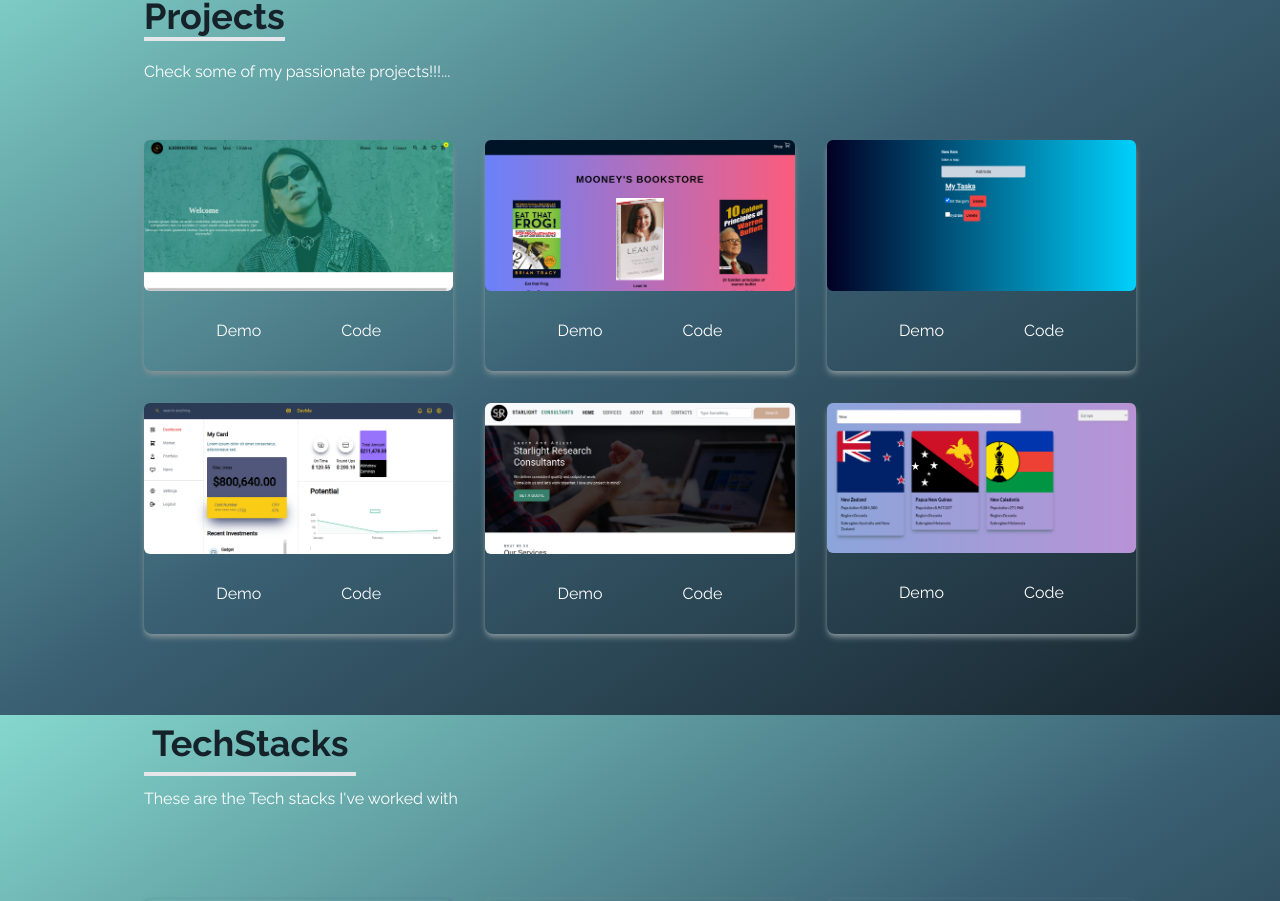
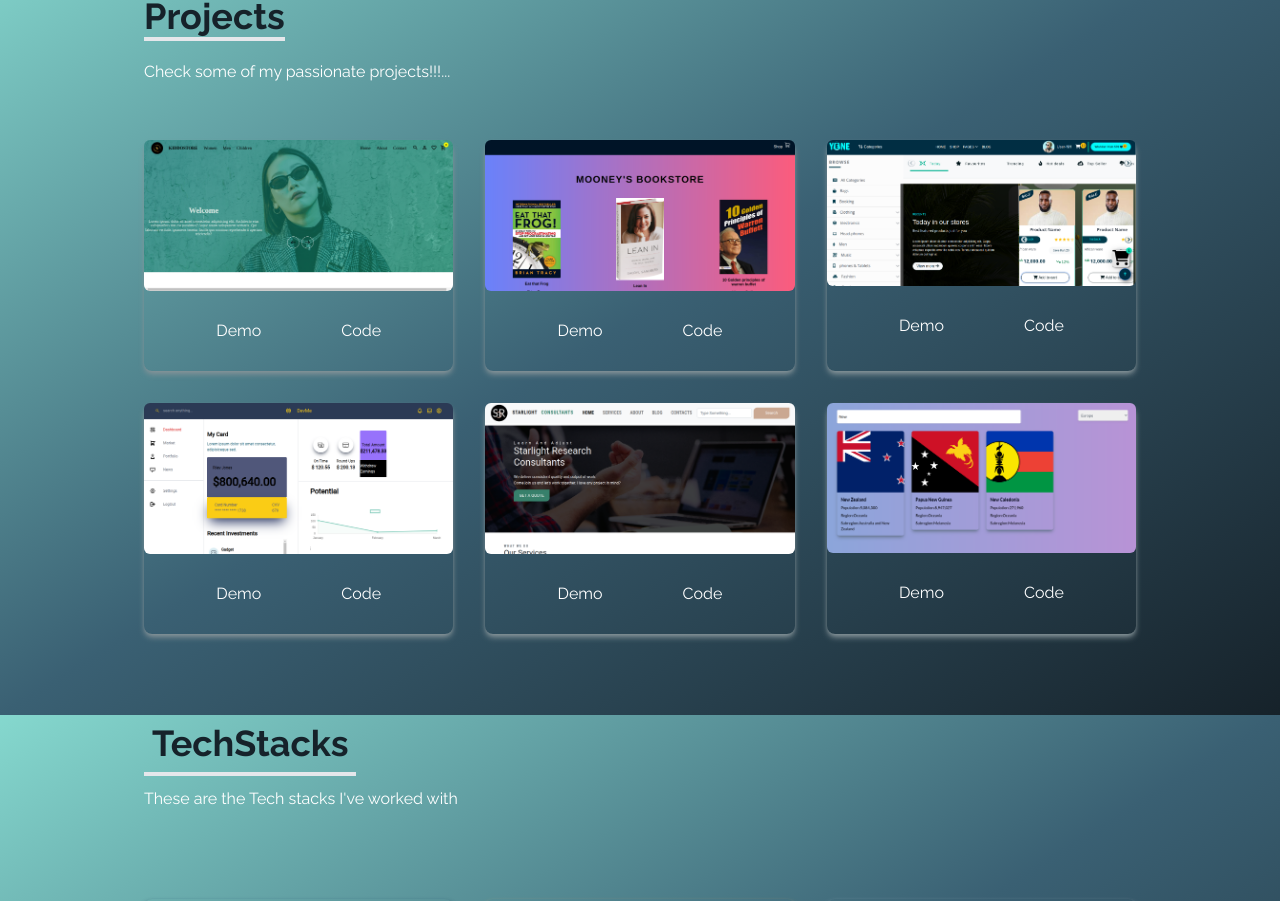
Before and after one commit to Cherrypick14/sleek_portfolio, a React (Create React App) app: page / in a window 1280 px wide. Shown: the part 2485-3386 px from the top of the page. Built offline with nearby package versions, Linux system fonts and the light colour scheme.

Commit message:
add yene project demo link

```diff
--- a/src/components/portfolio/projectsarray.jsx
+++ b/src/components/portfolio/projectsarray.jsx
@@ -1,10 +1,10 @@
 import React from 'react'
 import ecom from '../../assets/portfolio/kiddostore_ecom.png'
 import shopcart from '../../assets/portfolio/react shop cat.png'
-import todo from '../../assets/portfolio/react todo list.png'
 import rad from '../../assets/portfolio/reactadmindashboard.png'
 import landingpage from '../../assets/portfolio/starlight landing page.png'
 import restcountriesapidata from '../../assets/portfolio/restcountries_data.png'
+import yene from '../../assets/portfolio/yeneecommerce-store.png'
 
 export const projects = [
     {
@@ -21,9 +21,8 @@ export const projects = [
     },
     {
         id:3,
-        src:todo,
-        demo:'https://reactto-do.vercel.app/',
-        code:'https://github.com/Cherrypick14/reactto_do',
+        src:yene,
+        demo:'https://tanz-tech.com/portfolio/Projects/YENA_USER/index.html',
     },
     {
         id:4,
```
